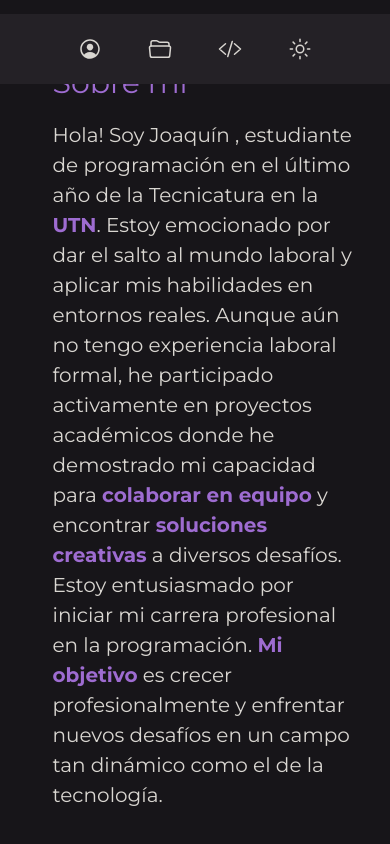
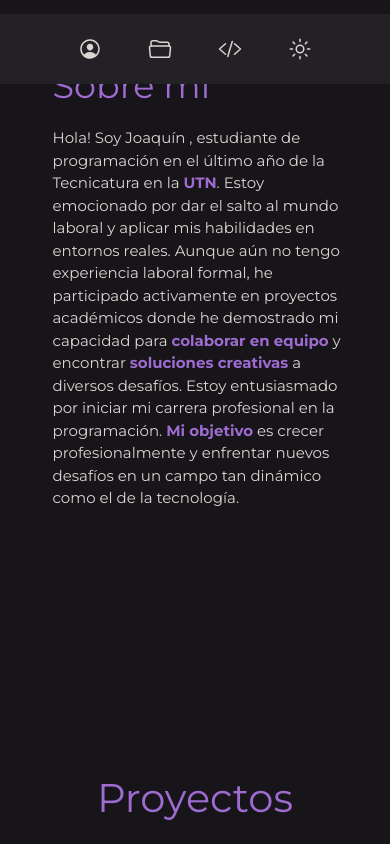
Before and after one commit to JoacoCasasola/Portafolio, a website: page index.html in a window 390 px wide. Shown: the part 760-1604 px from the top of the page. Drawn offline with nearby package versions, Linux system fonts and the light colour scheme.

Commit message:
commit_revicion

```diff
--- a/style.css
+++ b/style.css
@@ -7,7 +7,7 @@
     --back3: rgb(48, 41, 54);
     --violet: rgb(158, 108, 209);
     --violet1: rgb(97, 60, 134);
-    --transparent: .55;
+    --transparent: .6;
 }
 
 .darck-mode {
@@ -17,7 +17,7 @@
     --back3: rgb(143, 127, 156);
     --violet: rgb(96, 50, 147);
     --violet1: rgb(152, 111, 193);
-    --transparent: .87;
+    --transparent: .9;
 }
 
 * {
@@ -610,6 +610,7 @@ header span {
     display: flex;
     justify-content: center;
     margin-bottom: 30px;
+    margin-top: 40px;
     color: var(--violet);
     font-size: 40px;
 }
@@ -719,10 +720,22 @@ footer {
         font-size: 22px;
     }
     .sobre-mi {
-        max-height: 120vh;
+        max-height: 75vh;
+    }
+    .sobre-mi .content h2{
+        font-size: 35px;
+    }
+    .sobre-mi .content p{
+        font-size: 15px;
+    }
+    .habilidades h2{
+        margin-top: 50px;
     }
     .proyectos .cards .card .botones {
         margin-top: 15px;
+    }
+    .proyectos .titulo{
+        margin-top: 25px;
     }
 }
 
```
Also changed, not shown: index.html (+0 -4 lines).
